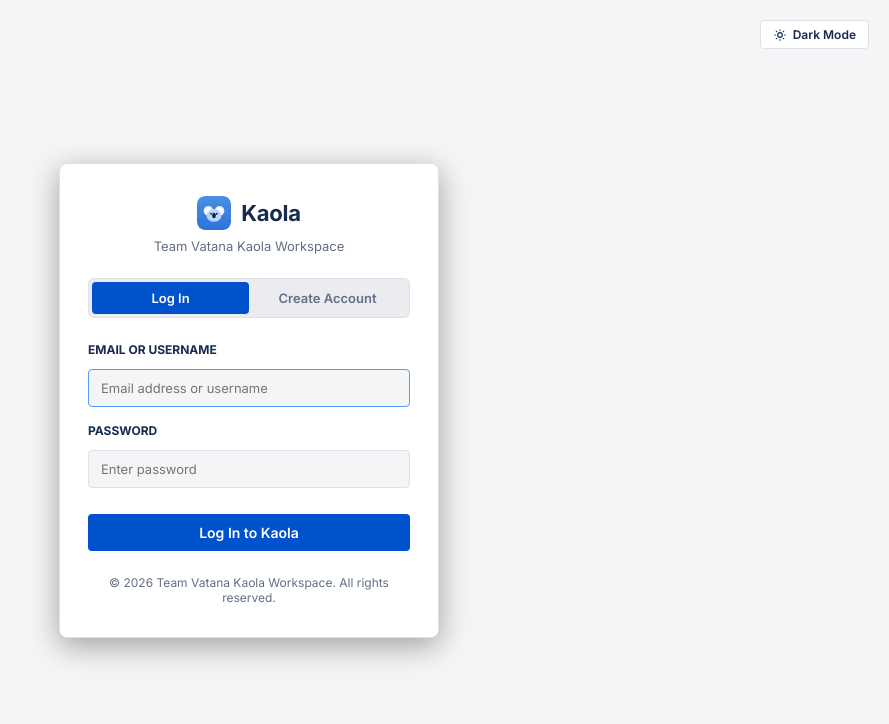
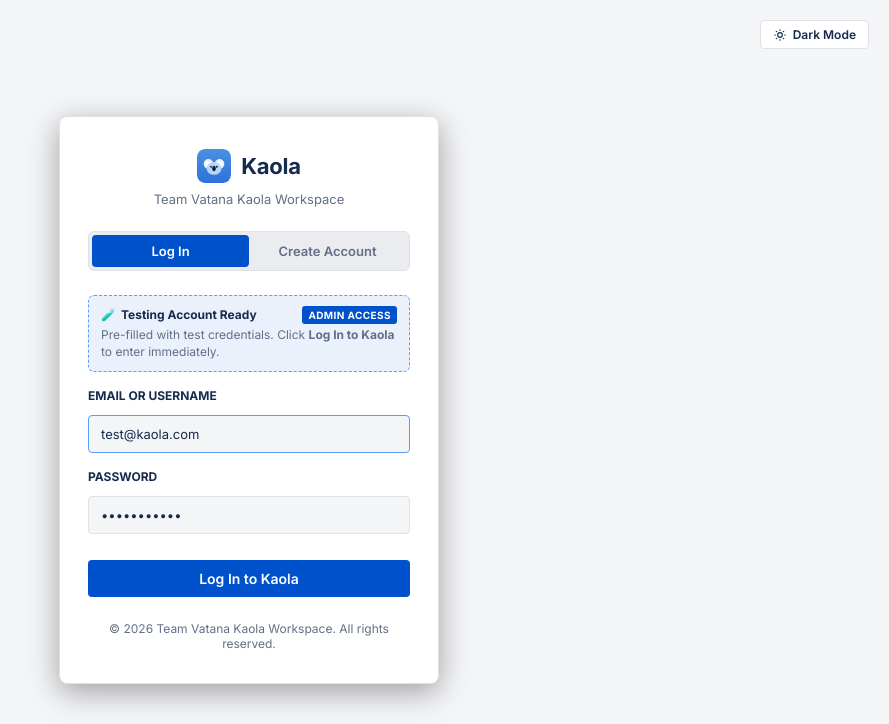
Before and after one commit to Vatnaa3301/Ticket_system_managment, a Django app: page /login/ in a window 1280 px wide. Shown: the top 724 px of the page, without its empty margins (391-1280 px from the left). Run offline with Django 5.2, Linux system fonts and the light colour scheme; data comes from the database, SQL or seed files in the repository; data that the repository does not hold is empty.

Commit message:
Add default testing account with prefilled login and user deletion restrictions

```diff
--- a/templates/login.html
+++ b/templates/login.html
@@ -344,17 +344,30 @@
                 {% csrf_token %}
                 <input type="hidden" name="next" value="{{ next_url }}">
 
+                <!-- Testing Account Notice Banner -->
+                <div style="margin-bottom: 16px; padding: 10px 12px; background: rgba(0, 82, 204, 0.08); border: 1px dashed #579dff; border-radius: 6px; font-size: 12px; line-height: 1.4;">
+                    <div style="display:flex; align-items:center; justify-content:space-between; margin-bottom:3px;">
+                        <span style="font-weight:700; color:var(--auth-text-main); display:flex; align-items:center; gap:5px;">
+                            🧪 <span>Testing Account Ready</span>
+                        </span>
+                        <span style="font-size:10px; background:#0052cc; color:#ffffff; padding:2px 6px; border-radius:3px; font-weight:700; text-transform:uppercase; letter-spacing:0.4px;">Admin Access</span>
+                    </div>
+                    <div style="color:var(--auth-text-muted);">
+                        Pre-filled with test credentials. Click <strong>Log In to Kaola</strong> to enter immediately.
+                    </div>
+                </div>
+
                 <div class="form-group">
                     <label for="loginIdentifier">Email or Username</label>
                     <div class="input-wrapper">
-                        <input type="text" id="loginIdentifier" name="username_or_email" placeholder="Email address or username" required autofocus value="{{ username_or_email|default:'' }}">
+                        <input type="text" id="loginIdentifier" name="username_or_email" placeholder="Email address or username" required autofocus value="{{ username_or_email|default:'test@kaola.com' }}">
                     </div>
                 </div>
 
                 <div class="form-group">
                     <label for="loginPassword">Password</label>
                     <div class="input-wrapper">
-                        <input type="password" id="loginPassword" name="password" placeholder="Enter password" required>
+                        <input type="password" id="loginPassword" name="password" placeholder="Enter password" required value="{{ default_password|default:'password123' }}">
                     </div>
                 </div>
 
--- a/tickets/context_processors.py
+++ b/tickets/context_processors.py
@@ -31,9 +31,16 @@ def team_context(request):
     total_spaces_count = len(all_spaces)
 
     is_admin = False
+    is_testing_account = False
+    can_delete_users = False
     if request.user.is_authenticated:
         profile = getattr(request.user, 'profile', None)
         is_admin = request.user.is_superuser or bool(profile and profile.role and profile.role.role_name in ['Admin', 'Administrator'])
+        is_testing_account = bool(
+            request.user.username in ['test@kaola.com', 'tester'] or
+            request.user.email in ['test@kaola.com', 'tester@kaola.com']
+        )
+        can_delete_users = is_admin and not is_testing_account
 
     can_create_space = is_admin and (total_spaces_count < 3)
 
@@ -50,4 +57,6 @@ def team_context(request):
         'total_spaces_count': total_spaces_count,
         'can_create_space': can_create_space,
         'is_admin': is_admin,
+        'can_delete_users': can_delete_users,
+        'is_testing_account': is_testing_account,
     }
--- a/tickets/views.py
+++ b/tickets/views.py
@@ -281,11 +281,68 @@ def save_file_to_storage(file_obj, subfolder, custom_filename=None):
 
 
 
+DEFAULT_TEST_EMAIL = 'test@kaola.com'
+DEFAULT_TEST_PASSWORD = 'password123'
+
+def ensure_test_account():
+    """Ensure the default testing account exists with Admin permissions."""
+    try:
+        test_email = DEFAULT_TEST_EMAIL
+        test_password = DEFAULT_TEST_PASSWORD
+        test_username = 'test@kaola.com'
+
+        admin_role, _ = Role.objects.get_or_create(
+            role_name='Admin',
+            defaults={'description': 'Administrator with full system access'}
+        )
+
+        test_user = User.objects.filter(email__iexact=test_email).first()
+        if not test_user:
+            test_user = User.objects.filter(username__iexact=test_username).first()
+        if not test_user:
+            test_user = User.objects.filter(username__iexact='tester').first()
+
+        if not test_user:
+            test_user = User.objects.create_user(
+                username=test_username,
+                email=test_email,
+                password=test_password,
+                first_name='Testing',
+                last_name='Admin',
+                is_staff=True,
+                is_active=True
+            )
+        else:
+            test_user.is_active = True
+            test_user.save()
+
+        profile, _ = UserProfile.objects.get_or_create(user=test_user)
+        if profile.role != admin_role:
+            profile.role = admin_role
+        profile.full_name = 'Testing Account'
+        profile.public_name = 'Tester'
+        profile.status = 'Active'
+        profile.is_email_verified = True
+        profile.save()
+
+        # Ensure membership in all spaces
+        for space in TeamSetting.objects.all():
+            space.members.add(test_user)
+
+        return test_user
+    except Exception as e:
+        print(f"[Warning] Failed to ensure test account: {e}")
+        return None
+
+
 def login_view(request):
     """Handle user login via Username or Email."""
     if request.user.is_authenticated:
         return redirect('board')
 
+    # Ensure default testing account exists for instant login
+    ensure_test_account()
+
     next_url = request.GET.get('next', '') or request.POST.get('next', '')
 
     if request.method == 'POST':
@@ -296,6 +353,7 @@ def login_view(request):
             return render(request, 'login.html', {
                 'error': 'Please provide both username/email and password.',
                 'username_or_email': identifier,
+                'default_password': '',
                 'next_url': next_url,
             })
 
@@ -317,10 +375,15 @@ def login_view(request):
             return render(request, 'login.html', {
                 'error': 'Invalid email/username or password. Please try again.',
                 'username_or_email': identifier,
+                'default_password': '',
                 'next_url': next_url,
             })
 
-    return render(request, 'login.html', {'next_url': next_url})
+    return render(request, 'login.html', {
+        'next_url': next_url,
+        'username_or_email': DEFAULT_TEST_EMAIL,
+        'default_password': DEFAULT_TEST_PASSWORD,
+    })
 
 
 def signup_view(request):
@@ -1404,9 +1467,16 @@ def teams_view(request):
                 'profile_image': uprof.profile_image if uprof and uprof.profile_image else '',
             })
 
+    is_testing_acc = bool(
+        request.user.username in ['test@kaola.com', 'tester'] or
+        request.user.email in ['test@kaola.com', 'tester@kaola.com']
+    )
+
     context = {
         'active_view': 'teams',
         'is_admin': is_admin,
+        'can_delete_users': is_admin and not is_testing_acc,
+        'is_testing_account': is_testing_acc,
         'members': members_data,
         'total_count': total_count,
         'admin_count': admin_count,
@@ -2264,10 +2334,16 @@ def api_remove_user(request, user_id):
     if not is_admin:
         return JsonResponse({'success': False, 'error': 'Permission denied. Only Admins can remove team members.'}, status=403)
 
+    # Restriction: Testing account has full admin access except deleting/removing users
+    if request.user.username in ['test@kaola.com', 'tester'] or request.user.email in ['test@kaola.com', 'tester@kaola.com']:
+        return JsonResponse({'success': False, 'error': 'Action not permitted: The Testing account has administrative access but cannot delete or remove team members.'}, status=403)
+
     if user_id == request.user.id:
         return JsonResponse({'success': False, 'error': 'You cannot remove your own account.'}, status=400)
 
     target_user = get_object_or_404(User, id=user_id)
+    if target_user.username in ['test@kaola.com', 'tester'] or target_user.email in ['test@kaola.com', 'tester@kaola.com']:
+        return JsonResponse({'success': False, 'error': 'The default testing account cannot be removed.'}, status=400)
     try:
         try:
             data = json.loads(request.body) if (request.body and request.content_type and 'application/json' in request.content_type) else {}
@@ -3366,6 +3442,10 @@ def api_remove_space_member(request, space_id):
     if not is_admin:
         return JsonResponse({'success': False, 'error': 'Only Administrators can remove members from a space.'}, status=403)
 
+    # Restriction: Testing account cannot remove users from spaces
+    if request.user.username in ['test@kaola.com', 'tester'] or request.user.email in ['test@kaola.com', 'tester@kaola.com']:
+        return JsonResponse({'success': False, 'error': 'Action not permitted: The Testing account cannot remove space members.'}, status=403)
+
     space = get_object_or_404(TeamSetting, pk=space_id)
     try:
         data = json.loads(request.body)
```
Also changed, not shown: templates/tickets/teams.html (+9 -3 lines), tickets/management/commands/init_admin.py (+44 -1 lines).
